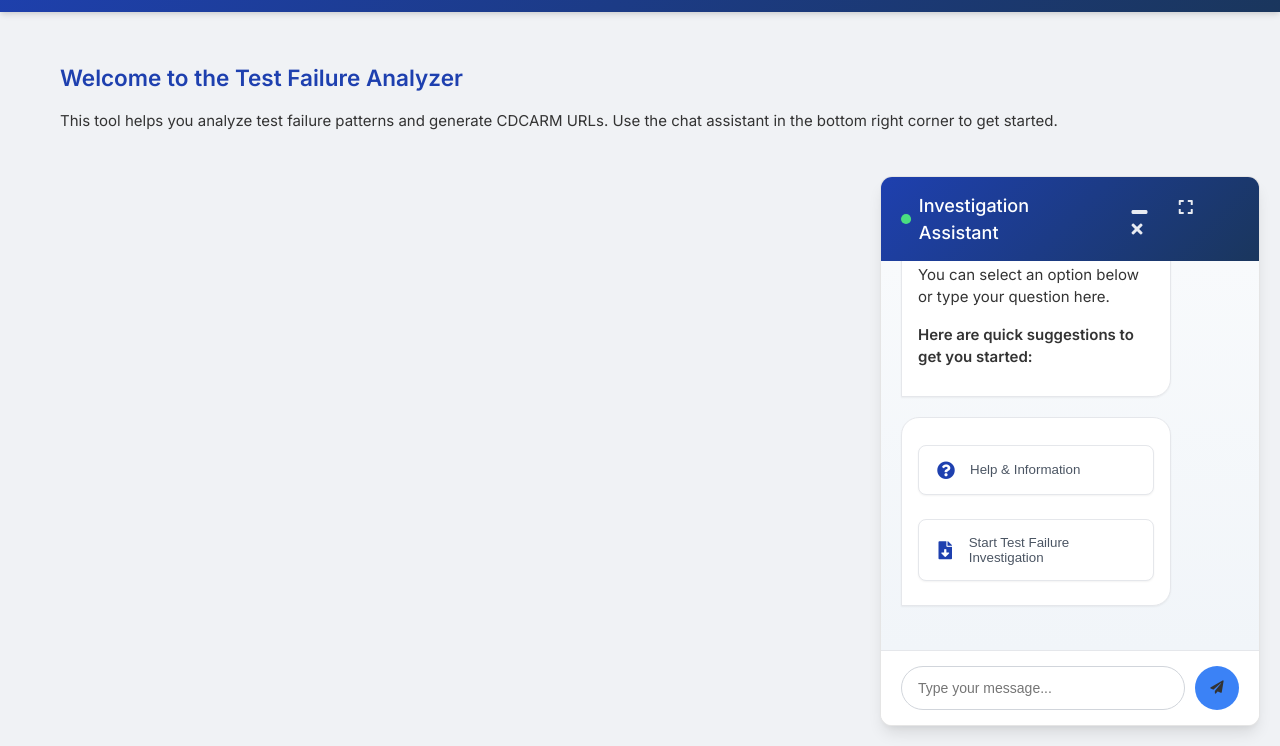
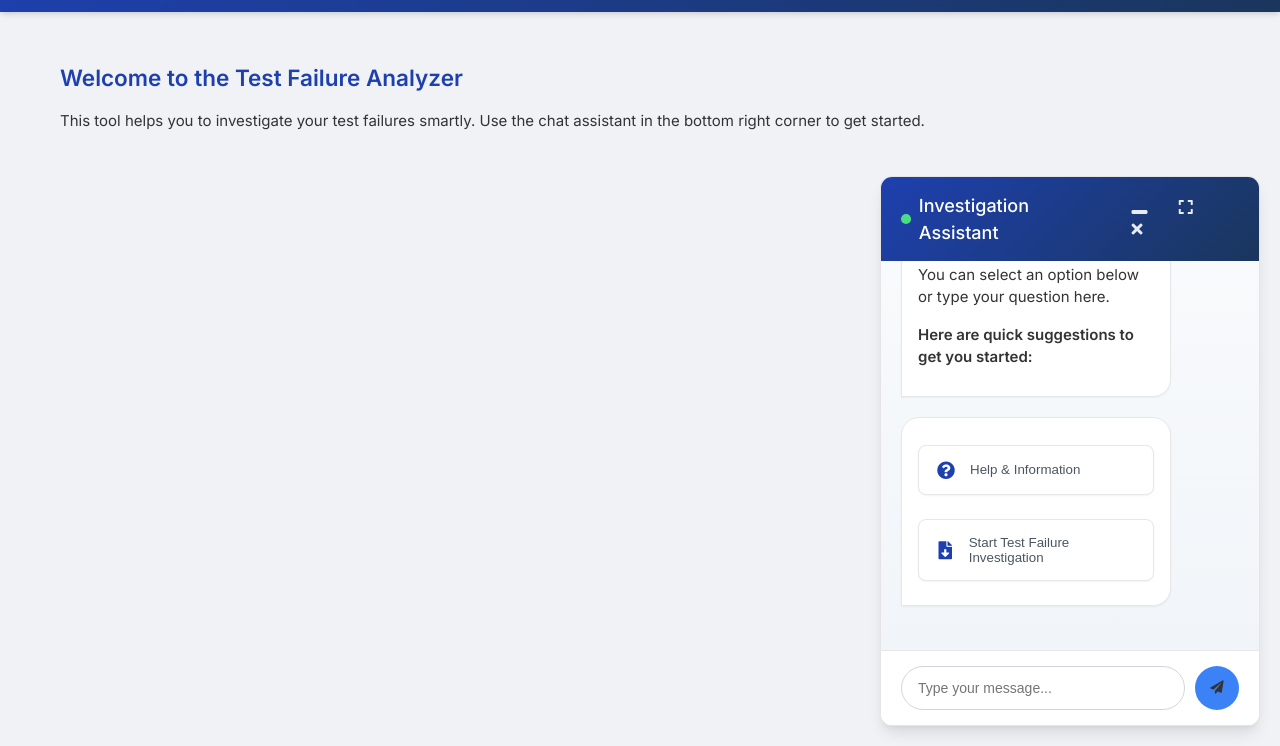
Before and after one commit to Karrmanbhatia/Chatbot_todo_features, a plain HTML site: page web/index.html in a window 1280 px wide. Shown: the part 54-800 px from the top of the page. Drawn offline with Linux system fonts and the light colour scheme; no server answers.

Commit message:
updated comment.

```diff
--- a/web/index.html
+++ b/web/index.html
@@ -19,7 +19,7 @@
 
   <div class="container">
     <h2>Welcome to the Test Failure Analyzer</h2>
-    <p>This tool helps you analyze test failure patterns and generate CDCARM URLs. Use the chat assistant in the bottom right corner to get started.</p>
+    <p>This tool helps you to investigate your test failures smartly. Use the chat assistant in the bottom right corner to get started.</p>
   </div>
 
   <div class="chat-widget" id="chatWidget">
```
